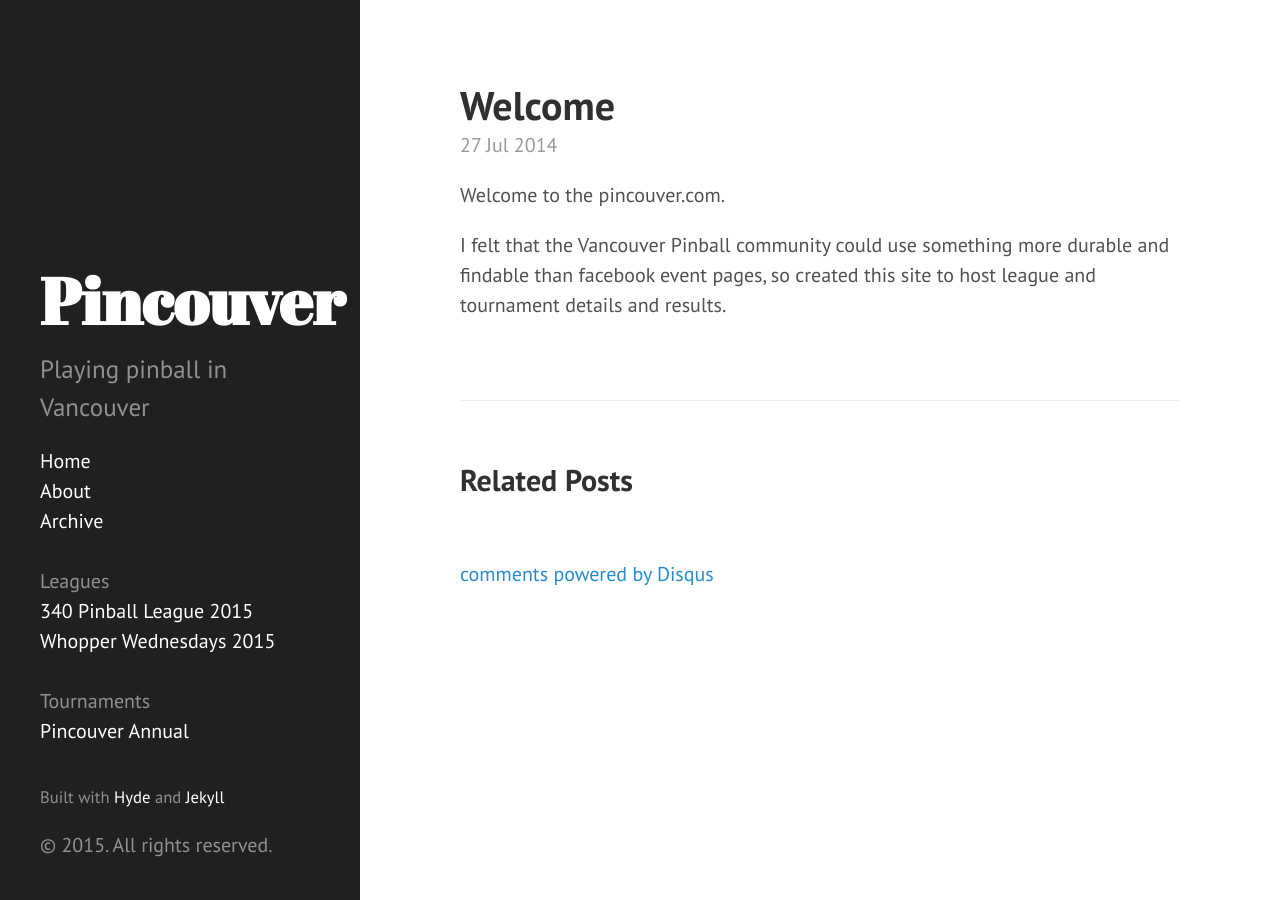
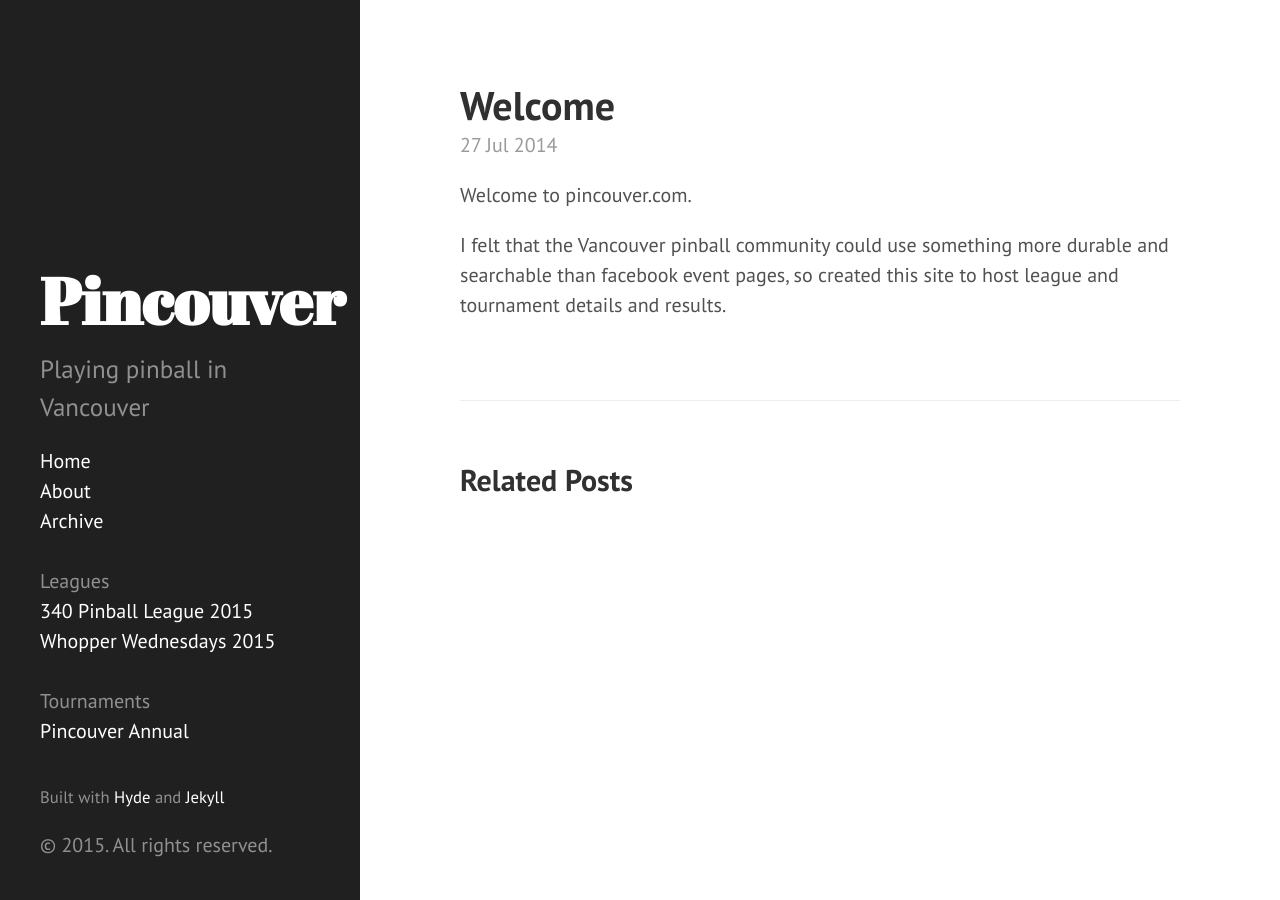
Before and after one commit to lytfyre/VancouverPinball, a Jekyll site: the page built from _posts/2014-07-27-test-1.md, in a window 1280 px wide. Built offline with Jekyll 4.4.1, drawn with Linux system fonts in a browser that asks for light colours; Markdown is read by kramdown in place of the engine named in the settings; comment, search, counter and statistics services are not loaded.

Commit message:
remove comments, add analytics.

```diff
--- a/_config.yml
+++ b/_config.yml
@@ -10,7 +10,6 @@ title:            Pincouver
 tagline:          'Playing pinball in Vancouver'
 description:      'Playing pinball in Vancouver'
 url:              http://pincouver.com
-#baseurl:          '/VancouverPinball'
 
 author:
   name:           'Jon'
--- a/_includes/analytics.html
+++ b/_includes/analytics.html
@@ -4,7 +4,7 @@
   m=s.getElementsByTagName(o)[0];a.async=1;a.src=g;m.parentNode.insertBefore(a,m)
   })(window,document,'script','//www.google-analytics.com/analytics.js','ga');
 
-  ga('create', 'UA-53250138-1', 'auto');
+  ga('create', 'UA-59569136-1', 'auto');
   ga('require', 'linkid', 'linkid.js');
   ga('require', 'displayfeatures');
   ga('send', 'pageview');
--- a/_includes/comments.html
+++ /dev/null
@@ -1,16 +0,0 @@
-{% if page.comments %}
-    <div id="disqus_thread"></div>
-    <script type="text/javascript">
-        /* * * CONFIGURATION VARIABLES: EDIT BEFORE PASTING INTO YOUR WEBPAGE * * */
-        var disqus_shortname = 'lytfyre'; // required: replace example with your forum shortname
-
-        /* * * DON'T EDIT BELOW THIS LINE * * */
-        (function() {
-            var dsq = document.createElement('script'); dsq.type = 'text/javascript'; dsq.async = true;
-            dsq.src = '//' + disqus_shortname + '.disqus.com/embed.js';
-            (document.getElementsByTagName('head')[0] || document.getElementsByTagName('body')[0]).appendChild(dsq);
-        })();
-    </script>
-    <noscript>Please enable JavaScript to view the <a href="http://disqus.com/?ref_noscript">comments powered by Disqus.</a></noscript>
-    <a href="http://disqus.com" class="dsq-brlink">comments powered by <span class="logo-disqus">Disqus</span></a>
-    {% endif %}
--- a/_layouts/default.html
+++ b/_layouts/default.html
@@ -10,8 +10,6 @@
 
     <div class="content container">
       {{ content }}
-
-      {% include comments.html %}
     </div>
 
   </body>
--- a/_posts/2014-07-27-test-1.md
+++ b/_posts/2014-07-27-test-1.md
@@ -1,10 +1,9 @@
 ---
 layout: post
 title: Welcome
-comments: True
 permalink: welcome
 ---
 
-Welcome to the pincouver.com.
+Welcome to pincouver.com.
 
-I felt that the Vancouver Pinball community could use something more durable and findable than facebook event pages, so created this site to host league and tournament details and results.
+I felt that the Vancouver pinball community could use something more durable and searchable than facebook event pages, so created this site to host league and tournament details and results.
```
Also changed, not shown: 4 other files.
